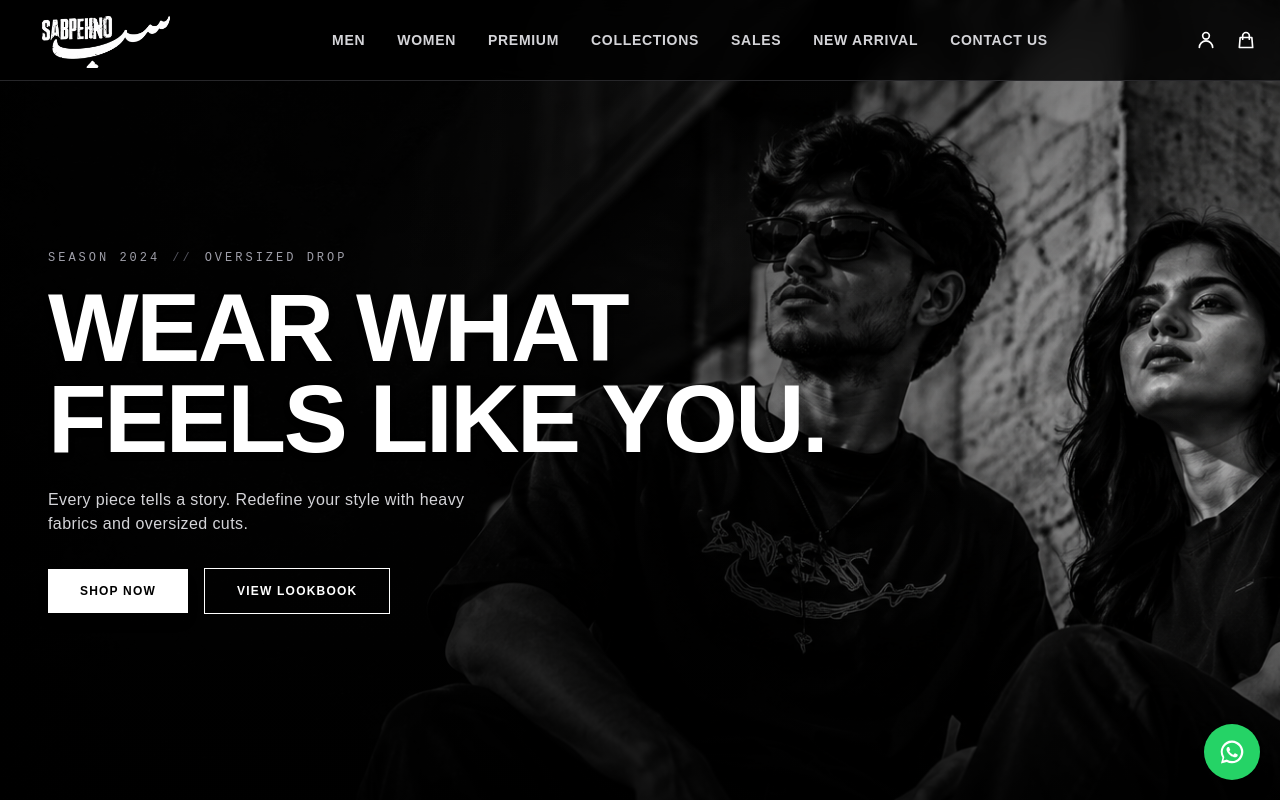
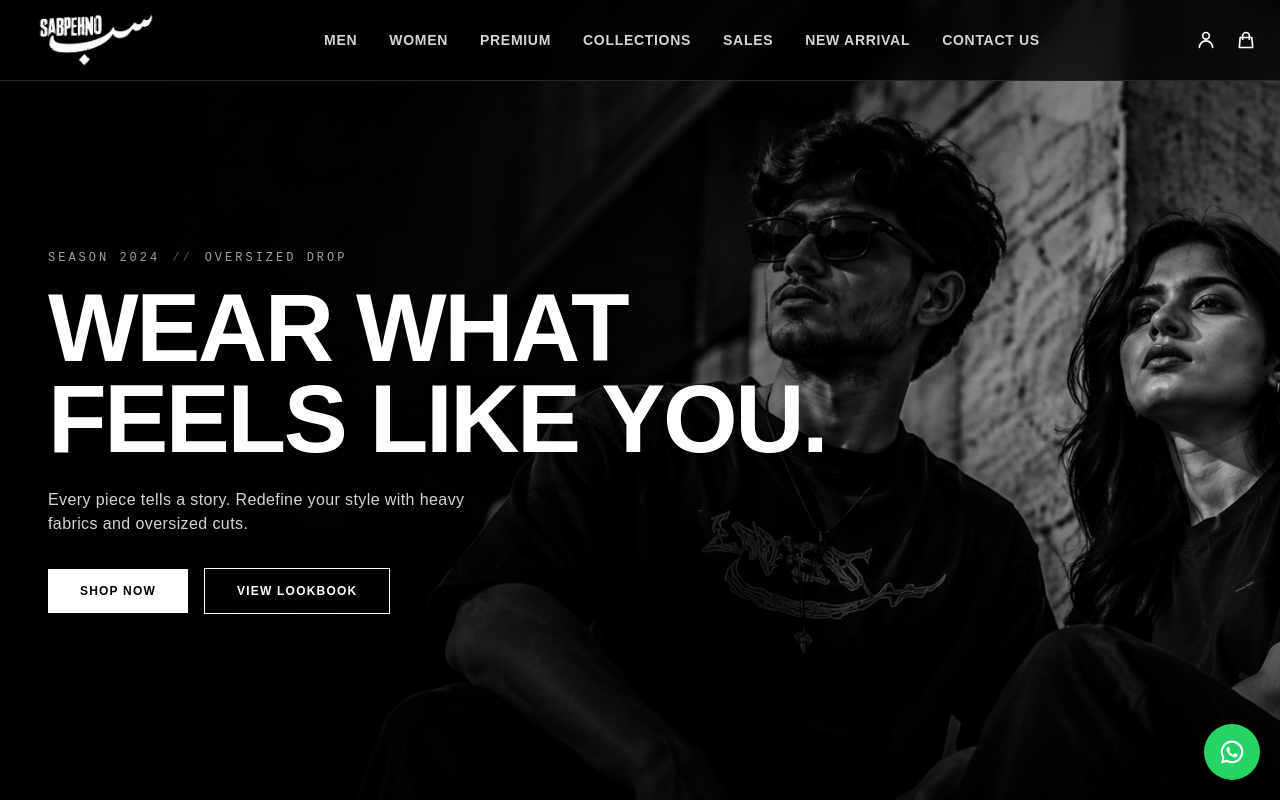
Before and after one commit to Raja-Sarmad/Store, a Next.js app: page / in a window 1280 px wide. Shown: the top 800 px of the page. Built offline with nearby package versions, Linux system fonts and the light colour scheme; no server answers.

Commit message:
Polish transparent brand logo and navbar links

```diff
--- a/app/globals.css
+++ b/app/globals.css
@@ -25,6 +25,45 @@ body {
   background: var(--background);
   color: var(--foreground);
   font-family: Arial, Helvetica, sans-serif;
+}
+
+.nav-link-motion {
+  position: relative;
+  display: inline-flex;
+  padding-block: 0.5rem;
+  color: #d4d4d8;
+  transition: color 220ms ease, transform 220ms ease;
+}
+
+.nav-link-motion::after {
+  position: absolute;
+  right: 0;
+  bottom: 0;
+  left: 0;
+  height: 1px;
+  background: linear-gradient(90deg, #fff, #a1a1aa);
+  content: "";
+  transform: scaleX(0);
+  transform-origin: left;
+  transition: transform 320ms cubic-bezier(0.22, 1, 0.36, 1);
+}
+
+.nav-link-motion:hover,
+.nav-link-motion:focus-visible {
+  color: #fff;
+  transform: translateY(-2px);
+}
+
+.nav-link-motion:hover::after,
+.nav-link-motion:focus-visible::after {
+  transform: scaleX(1);
+}
+
+@media (prefers-reduced-motion: reduce) {
+  .nav-link-motion,
+  .nav-link-motion::after {
+    transition: none;
+  }
 }
 
 .brand-slider {
--- a/components/Footer.tsx
+++ b/components/Footer.tsx
@@ -53,13 +53,13 @@ export default function Footer() {
           {/* Brand Info */}
           <div className="col-span-2">
             <div className="mb-6">
-              <div className="relative h-16 w-44 overflow-hidden">
+              <div className="relative h-[60px] w-[168px]">
                 <Image
                   src="/logo.png"
                   alt="Overdose"
                   fill
                   sizes="176px"
-                  className="object-cover object-center"
+                  className="object-contain"
                 />
               </div>
             </div>
--- a/components/Navbar.tsx
+++ b/components/Navbar.tsx
@@ -29,26 +29,26 @@ export default function Navbar() {
       <div className="max-w-7xl mx-auto px-6 h-20 flex items-center justify-between">
 
         {/* Brand Logo */}
-        <a href="/" aria-label="Overdose home" className="relative block h-14 w-40 shrink-0 overflow-hidden">
+        <a href="/" aria-label="Overdose home" className="relative block h-14 w-36 shrink-0">
           <Image
             src="/logo.png"
             alt="Overdose"
             fill
             priority
             sizes="160px"
-            className="object-cover object-center"
+            className="object-contain"
           />
         </a>
 
         {/* Menu Links */}
         <nav className="hidden md:flex items-center gap-8 text-sm font-semibold tracking-wider text-zinc-300">
-          <a href="/men" className="hover:text-white transition">MEN</a>
-          <a href="/women" className="hover:text-white transition">WOMEN</a>
-          <a href="/premium" className="hover:text-white transition">PREMIUM</a>
-          <a href="/collections" className="hover:text-white transition">COLLECTIONS</a>
-          <a href="/sales" className="hover:text-white transition">SALES</a>
-          <a href="/new-arrival" className="hover:text-white transition">NEW ARRIVAL</a>
-          <a href="/contact-us" className="hover:text-white transition">CONTACT US</a>
+          <a href="/men" className="nav-link-motion">MEN</a>
+          <a href="/women" className="nav-link-motion">WOMEN</a>
+          <a href="/premium" className="nav-link-motion">PREMIUM</a>
+          <a href="/collections" className="nav-link-motion">COLLECTIONS</a>
+          <a href="/sales" className="nav-link-motion">SALES</a>
+          <a href="/new-arrival" className="nav-link-motion">NEW ARRIVAL</a>
+          <a href="/contact-us" className="nav-link-motion">CONTACT US</a>
         </nav>
 
         {/* Right Icons */}
```
Also changed, not shown: public/logo.png.
